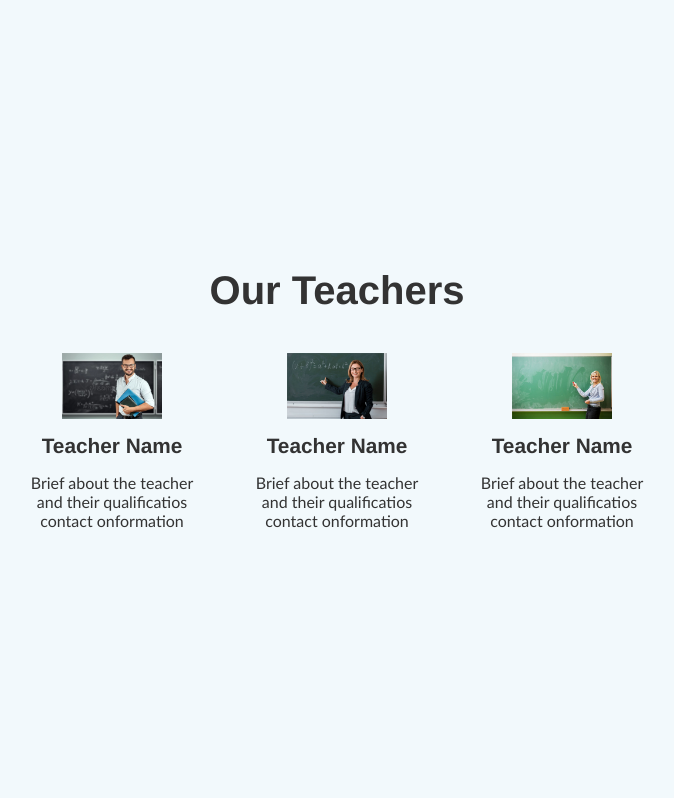
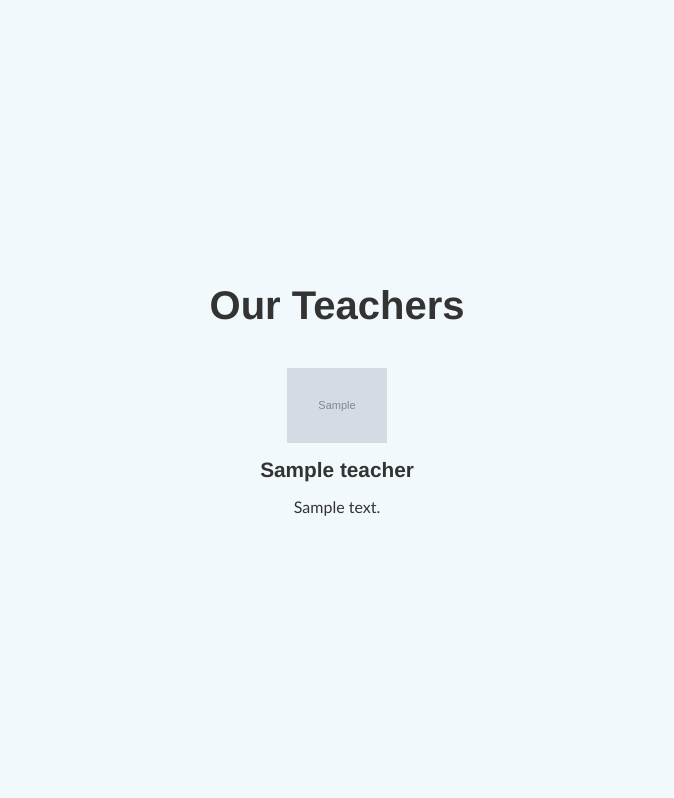
Before and after one commit to amro3z/learnzy, a Django app: template learnzy/templates/home/inedx.html in a window 1280 px wide. Shown: the part 2401-3199 px from the top of the page, without its empty margins (303-977 px from the left). Run offline with Django 4.2, Linux system fonts and the light colour scheme; the template is opened without the code that fills it: most values are stand-ins (such as "Sample title", 1, 10 or a date in 2020); grey boxes marked "Sample" are stand-in pictures.

Commit message:
update home by adding teacher database

```diff
--- a/learnzy/home/admin.py
+++ b/learnzy/home/admin.py
@@ -1,4 +1,6 @@
 from django.contrib import admin
 from .models import Courses
+from .models import Teacher
 # Register your models here.
 admin.site.register(Courses)
+admin.site.register(Teacher)
--- a/learnzy/templates/home/inedx.html
+++ b/learnzy/templates/home/inedx.html
@@ -57,33 +57,17 @@
         <section class="g40 flex_c" id="teachers">
             <h1>Our Teachers</h1>
             <div class="flex_r g40">
+                {% for x in teacher %}
                 <div class="w185 g15 flex_c">
-                    <img src="{% static 'image/teacher_1.jpg' %}" alt="teacher" class="w100">
-                    <h2>Teacher Name</h2>
+                    <img src="{{x.image.url}}" alt="" class="w100">
+                    <h2>{{x.name}}</h2>
                     <div>
-                        <p>Brief about the teacher and their qualificatios</p>
-                        <p>contact onformation</p>
+                        <p>{{x.about}}</p>
+
                     </div>
                 </div>
-                <div class="w185 g15 flex_c">
-                    <img src="{% static 'image/teacher_2.jpg' %}" alt="teacher" class="w100">
-                    <h2>Teacher Name</h2>
-                    <div>
-                        <p>Brief about the teacher and their qualificatios</p>
-                        <p>contact onformation</p>
-                    </div>
-                </div>
-                <div class="w185 g15 flex_c">
-                    <img src="{% static 'image/teacher_3.jpg' %}" alt="teacher" class="w100">
-                    <h2>Teacher Name</h2>
-                    <div>
-                        <p>Brief about the teacher and their qualificatios</p>
-                        <p>contact onformation</p>
-                    </div>
-                </div>
-            </div>
-        </section>
-
+                {% endfor %}
+               </section>
         <section class="flex_c g40" id="contact">
 
             <div class="flex_c g15">
```
Also changed, not shown: learnzy/home/models.py (+10 -0 lines), learnzy/home/views.py (+7 -2 lines), learnzy/courses_images/360_F_689604602_9I3sZbzcT7qcn9ePNwvisROtmRGuuQem.jpg (added), learnzy/courses_images/cf0b7475f26c043b55fe50cfb98c15d5.jpg (added), learnzy/home/migrations/0002_teacher.py (added).
